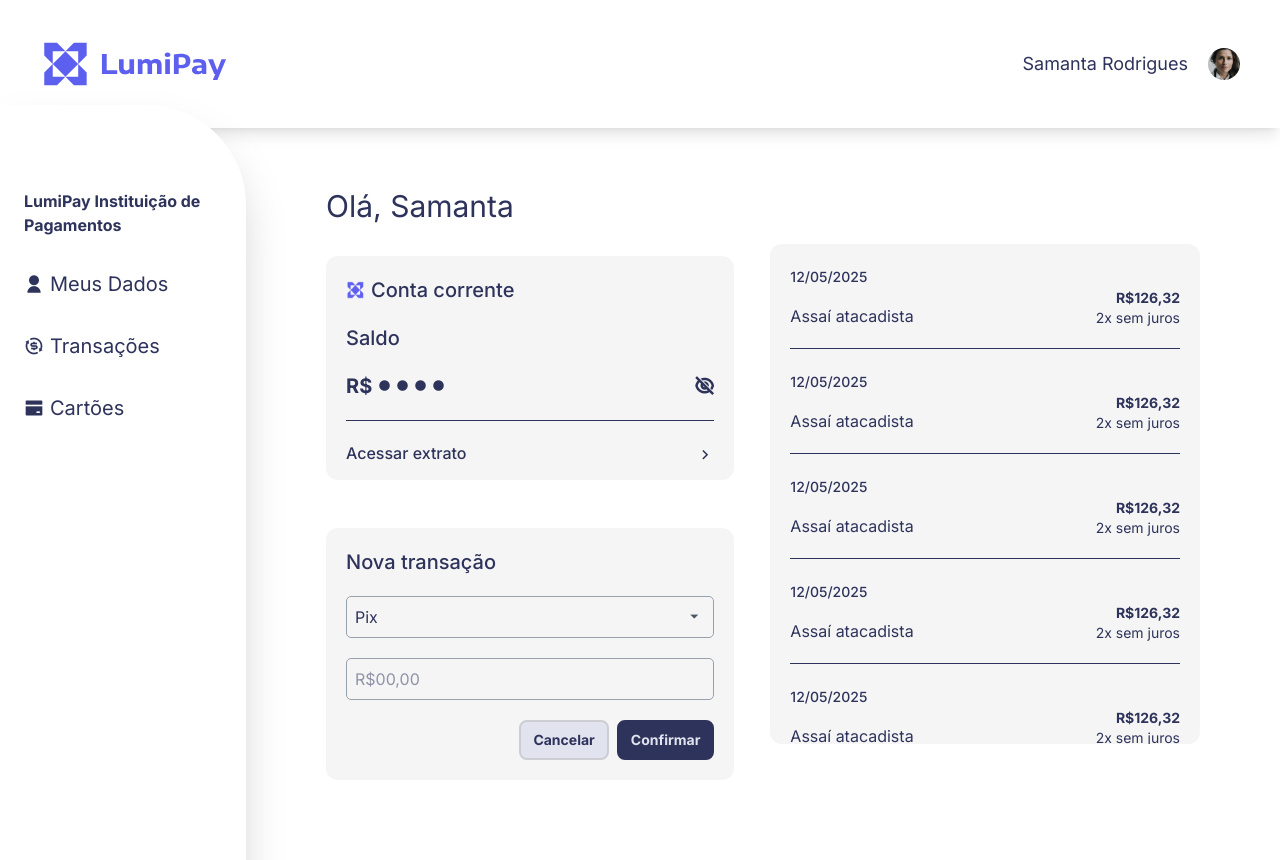
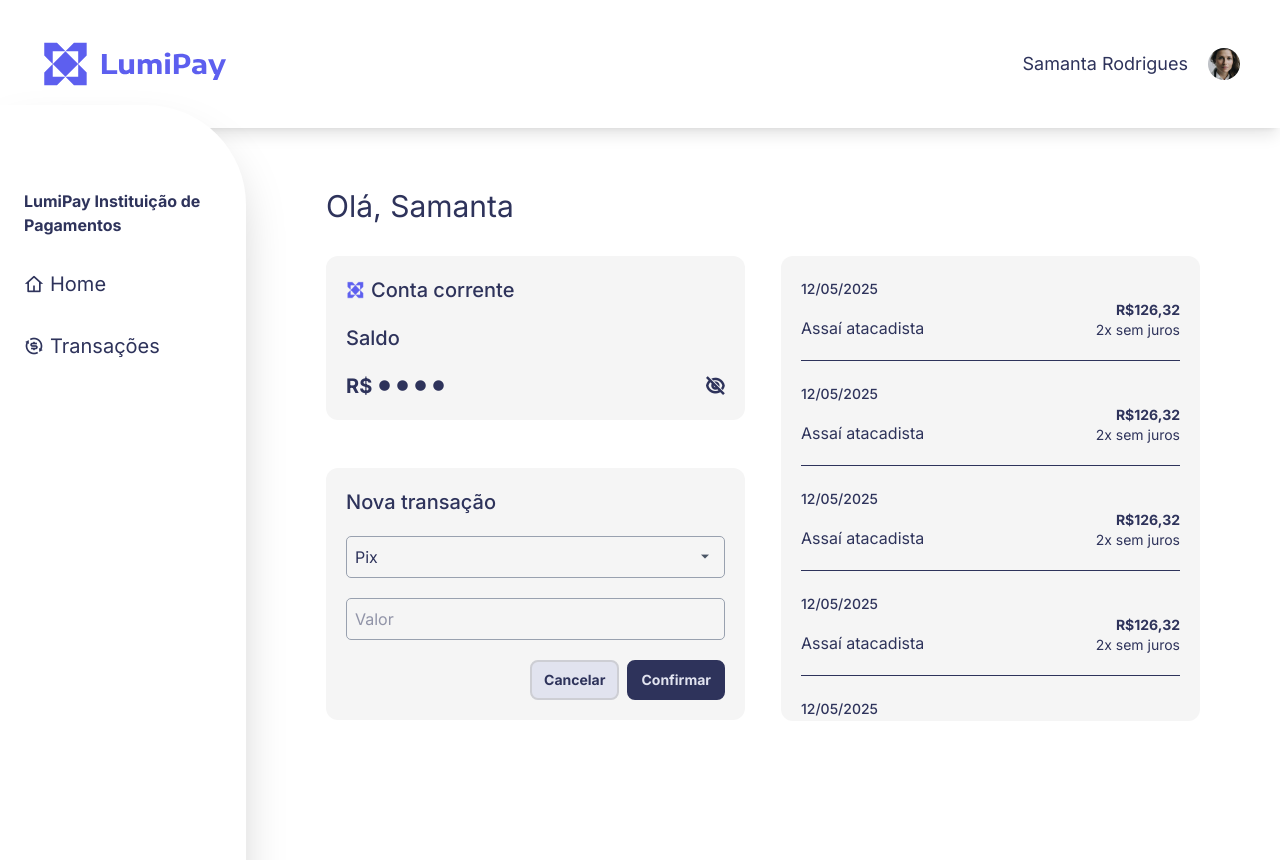
Before and after one commit to evelynhelena/lumi-bank, a Next.js app: page / in a window 1280 px wide. After the commit the page ends 801 px from the top, so only its background shows below. Built offline with nearby package versions, Linux system fonts and the light colour scheme.

Commit message:
Arrumando layout

```diff
--- a/src/app/components/CardBalance.tsx
+++ b/src/app/components/CardBalance.tsx
@@ -19,7 +19,7 @@ export default function CardBalance() {
     }
 
     return (
-        <div className="w-full max-h-56 bg-[#F5F5F5] p-5 rounded-xl mt-8 text-[#2E335B] flex flex-col gap-5 font-medium">
+        <div className="w-full max-h-56 bg-[#F5F5F5] p-5 rounded-xl text-[#2E335B] flex flex-col gap-5 font-medium">
             <div className="flex items-center text-xl gap-1.5">
                 <Image src={LogoIcon} alt="" width={19} height={19} />
                 <span>Conta corrente</span>
@@ -33,11 +33,6 @@ export default function CardBalance() {
                 onClick={() => setShowBalance(!showBalance)}
                 />
             </div>
-            <hr/>
-            <div className="flex justify-between cursor-pointer">
-                <span className="text-base ">Acessar extrato</span>
-                <i className="ri-arrow-right-s-line text-lg"/>
-            </div>
         </div>
     )
 }
--- a/src/app/components/CardNewTransaction.tsx
+++ b/src/app/components/CardNewTransaction.tsx
@@ -1,4 +1,23 @@
+
+'use client';
+
+import { useState } from "react";
+import { currencyFormat } from "../utils/formatValues";
+//import { currencyFormat } from "../utils/formatValues";
+
 export function CardNewTransaction() {
+    const [valueTransaction, setValueTransaction] = useState("");
+
+
+    const handleChange = (value: string) => {
+        const numericValue = value.replace(/\D/g, "");
+        const number = Number(numericValue) / 100 || 0;
+
+        setValueTransaction(currencyFormat(number));
+    };
+
+
+
     return (
         <div className="w-full bg-[#F5F5F5] p-5 rounded-xl text-[#2E335B] flex flex-col gap-5">
             <span className="text-xl font-medium">Nova transação</span>
@@ -17,8 +36,9 @@ export function CardNewTransaction() {
             </div>
             <div>
                 <input
-                    type="number"
-                    placeholder="R$00,00"
+                    onChange={({ target }) => handleChange(target.value)}
+                    value={valueTransaction}
+                    placeholder="Valor"
                     className=" border-gray-400 border-[0.5px] rounded-[5px] p-2 w-full"
                 />
             </div>
--- a/src/app/components/CardTransaction.tsx
+++ b/src/app/components/CardTransaction.tsx
@@ -1,7 +1,7 @@
 
 export default function CardTransaction() {
     return (
-        <div className="w-full bg-[#F5F5F5] p-5 rounded-xl mt-5 text-[#2E335B] flex flex-col gap-5 max-h-[500px] overflow-auto">
+        <div className="w-full bg-[#F5F5F5] p-5 rounded-xl text-[#2E335B] flex flex-col gap-5 max-h-[465px] overflow-auto">
             <div>
                 <div>
                     <span className={`text-sm font-medium`}>12/05/2025</span>
--- a/src/app/components/Header.tsx
+++ b/src/app/components/Header.tsx
@@ -4,10 +4,10 @@ import Avatar from '../../../public/assets/avatar.avif';
 
 export default function Header(){
     return(
-        <div className="bg-white p-10 justify-between shadow-lg flex items-center fixed w-full">
+        <div className="bg-white p-10 justify-between shadow-lg flex items-center fixed w-full z-10 md:z-0">
             <Image src={Logo} alt="Logo excrito LumiPay" width={196}/>
             <div className="flex items-center gap-5">
-                <span className="text-[18px] text-[#2E335B]">Samanta Rodrigues</span>
+                <span className="text-[18px] text-[#2E335B] hidden md:block">Samanta Rodrigues</span>
                 <Image
                     className="inline-block size-8 rounded-full ring-2 ring-white"
                     width={54}
--- a/src/app/components/Menu.tsx
+++ b/src/app/components/Menu.tsx
@@ -1,27 +1,30 @@
+
+import Link from 'next/link';
+
 export default function Menu() {
+
     return (
-        <div className="h-[100vh] p-6 w-[246px] mt-[105px] rounded-tr-[100px] fixed bg-white shadow-2xl">
+        <div className="h-[100vh] p-6 w-[246px] mt-[105px] rounded-tr-[100px] fixed bg-white shadow-2xl hidden md:block">
 
             <div className="text-[#2E335B]  font-semibold mt-15">
                 <span>LumiPay Instituição de Pagamentos</span>
             </div>
             <div className="mt-8">
                 <ul>
+                    <Link href="/">
                         <li className="
                         text-[#2E335B] text-[20px] font flex gap-1.5 items-center mb-8">
-                        <i className="ri-user-fill" />
-                        Meus Dados
+                            <i className="ri-home-4-line" />
+                            Home
                         </li>
+                    </Link>
+                    <Link href="/transaction">
                         <li className="
                       text-[#2E335B] text-[20px] font flex gap-1.5 items-center mb-8">
                             <i className="ri-exchange-dollar-line" />
                             Transações
                         </li>
-                    <li className="
-                      text-[#2E335B] text-[20px] font flex gap-1.5 items-center">
-                        <i className="ri-bank-card-fill" />
-                        Cartões
-                    </li>
+                    </Link>
                 </ul>
             </div>
         </div>
--- a/src/app/layout.tsx
+++ b/src/app/layout.tsx
@@ -31,7 +31,7 @@ export default function RootLayout({
           <Menu />
         </div>
         <div className="flex justify-end p-20">
-          <div className="w-[calc(100%-246px)]">
+          <div className="w-full md:w-[calc(100%-246px)]">
             {children}
           </div>
         </div>
--- a/src/app/page.tsx
+++ b/src/app/page.tsx
@@ -9,12 +9,14 @@ export default function Home() {
         <span className="text-[#2E335B] text-3xl">Olá, Samanta</span>
       </div>
 
-      <div className="flex gap-9">
+      <div className="flex gap-9 flex-col md:flex-row items-start mt-8">
         <div className="w-full flex flex-col gap-12">
           <CardBalance />
           <CardNewTransaction/>
         </div>
+        <div className="w-full">
           <CardTransaction />
+        </div>
       </div>
     </>
   );
--- a/src/app/transaction/page.tsx
+++ b/src/app/transaction/page.tsx
@@ -1,6 +1,6 @@
 export default function TransactionPage() {
     return (
-      <div>
+      <div className="mt-27">
         <h1>Página do Produto</h1>
         <p>Bem-vindo à página de produtos.</p>
       </div>
--- /dev/null
+++ b/src/app/utils/formatValues.ts
@@ -0,0 +1,6 @@
+
+export const currencyFormat = (value: number) =>
+    new Intl.NumberFormat("pt-BR", {
+        style: "currency",
+        currency: "BRL"
+    }).format(value);
```
Lines whose indentation alone changed are shown as unchanged.
